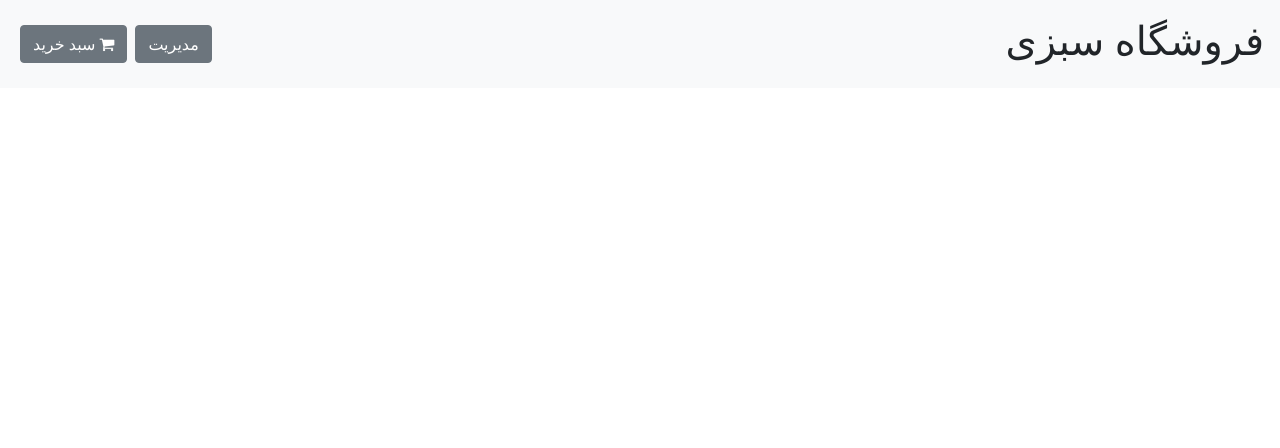
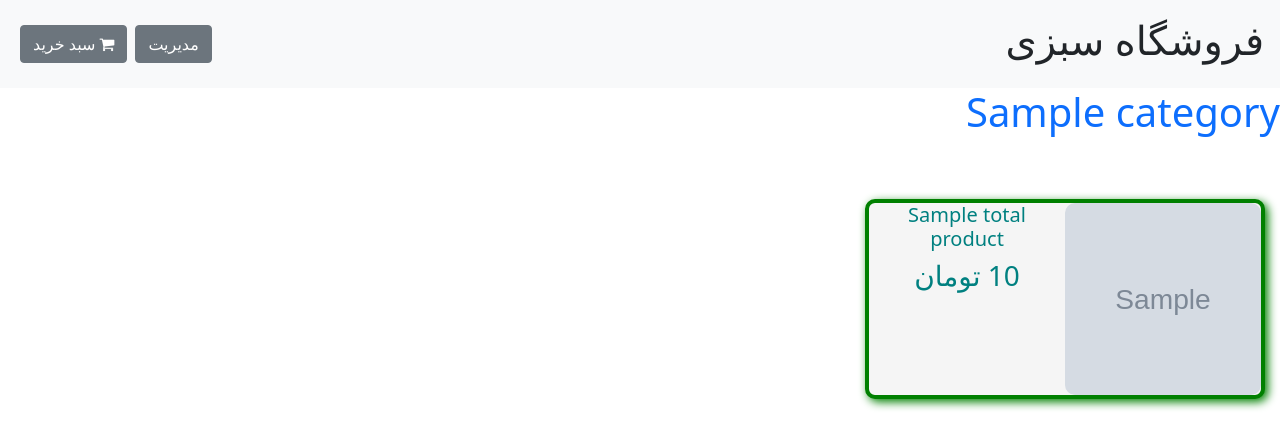
Before and after one commit to hottunasandwich/hypermarket, a Flask app: template hypermarket/store/templates/home.html in a window 1280 px wide. Shown: the top 448 px of the page. Run offline with Flask 2, Linux system fonts and the light colour scheme; the template is opened without the code that fills it: most values are stand-ins (such as "Sample title", 1, 10 or a date in 2020); grey boxes marked "Sample" are stand-in pictures; some libraries are stand-ins or nearby versions.

Commit message:
store page created

```diff
--- a/hypermarket/store/templates/cart.html
+++ b/hypermarket/store/templates/cart.html
@@ -20,13 +20,13 @@
         <div class="d-flex">
           <a
             class="btn btn-secondary m-1 text-blue"
-            href="{{ url_for('admin.product_manage') }}"
+            href="{{ url_for('admin.login') }}"
             role="button"
             >مدیریت</a
           >
           <a
             class="btn btn-secondary m-1 text-blue"
-            href="{{ url_for('admin.inventory_manage') }}"
+            href="{{ url_for('store.cart_creation') }}"
             role="button"
             > <i class="fa fa-shopping-cart" aria-hidden="true"></i>
             سبد خرید</a
--- a/hypermarket/store/templates/cart_approve.html
+++ b/hypermarket/store/templates/cart_approve.html
@@ -20,13 +20,13 @@
         <div class="d-flex">
           <a
             class="btn btn-secondary m-1 text-blue"
-            href="{{ url_for('admin.product_manage') }}"
+            href="{{ url_for('admin.login') }}"
             role="button"
             >مدیریت</a
           >
           <a
             class="btn btn-secondary m-1 text-blue"
-            href="{{ url_for('admin.inventory_manage') }}"
+            href="{{ url_for('store.cart_creation') }}"
             role="button"
             > <i class="fa fa-shopping-cart" aria-hidden="true"></i>
             سبد خرید</a
--- a/hypermarket/store/templates/category.html
+++ b/hypermarket/store/templates/category.html
@@ -1,4 +1,4 @@
-{% extends 'home.html' %}
+{% extends './home.html' %}
 {% block title %}دسته بندی ها{% endblock %}
 
 {% block content %}
--- a/hypermarket/store/templates/home.html
+++ b/hypermarket/store/templates/home.html
@@ -1,4 +1,3 @@
-{% block content %}
 <head>
     <meta charset="UTF-8" />
     <meta
@@ -15,24 +14,106 @@
 </head>
 
 <body lang="fa" dir="rtl">
-<nav class="navbar navbar-light bg-light p-3">
+  <nav class="navbar navbar-light bg-light p-3">
     <h1>فروشگاه سبزی</h1>
       <div class="d-flex">
         <a
           class="btn btn-secondary m-1 text-blue"
-          href="{{ url_for('admin.product_manage') }}"
+          href="{{ url_for('admin.login') }}"
           role="button"
           >مدیریت</a
         >
         <a
           class="btn btn-secondary m-1 text-blue"
-          href="{{ url_for('admin.inventory_manage') }}"
+          href="{{ url_for('store.cart_creation') }}"
           role="button"
           > <i class="fa fa-shopping-cart" aria-hidden="true"></i>
           سبد خرید</a
         >
       </div>
 </nav>
+
+{% for category in total_product.keys() %}
+<a class="text-decoration-none" href="{{url_for('store.category_selector', category_name=category)}}"><h1>{{category}}</h1></a>
+<div class="my-5">
+{% for pro in total_product[category] %}
+<!-- <p>{{pro['price']}}</p> -->
+
+<a class="box" id="{{pro['product_id']}}" href="{{url_for('store.product_selector', product_id=pro['product_id'])}}">
+  <div class="title">
+    <h5>{{pro['product_name']}}</h5>
+    <h3>{{pro['price']}} تومان</h3>
+  </div>
+  <img src="{{pro['image_link']}}"/>
+</a>
+
+
+{% endfor %}
+
+</div>
+{% endfor %}
+
+
+<style>
+  h5, h3{
+    text-align: center;
+    color: teal;
+  }
+
+  .box{
+    position: relative;
+    display: inline-block;
+    box-shadow: 3px 3px 5px black;
+    background-color:whitesmoke;
+    height: 200px;
+    width: 400px;
+    border: 4px solid green;
+    margin: 15px;
+    box-shadow:3px 3px 10px green;
+    background-size: 25%;
+    border-radius: 10px;
+
+}
+
+
+.box:hover{
+    box-shadow: 3px 3px 20px black;
+    cursor: pointer;
+    transition: all 0.8s;
+    background-color: rgb(255, 255, 0);
+
+}
+.box:active{
+    background-color: black;
+}
+
+
+.box img{
+    position: absolute;
+    right: 0px;
+    height: 100%;
+    width: 50%;
+    border-radius: 10px;
+
+
+}
+
+.title{
+    position: absolute;
+    left: 0px;
+    height: 100%;
+    width: 50%;
+
+}
+</style>
+
+<script src="https://code.jquery.com/jquery-3.2.1.slim.min.js" integrity="sha384-KJ3o2DKtIkvYIK3UENzmM7KCkRr/rE9/Qpg6aAZGJwFDMVNA/GpGFF93hXpG5KkN" crossorigin="anonymous"></script>
+<script src="https://cdnjs.cloudflare.com/ajax/libs/popper.js/1.12.9/umd/popper.min.js" integrity="sha384-ApNbgh9B+Y1QKtv3Rn7W3mgPxhU9K/ScQsAP7hUibX39j7fakFPskvXusvfa0b4Q" crossorigin="anonymous"></script>
+<script src="https://maxcdn.bootstrapcdn.com/bootstrap/4.0.0/js/bootstrap.min.js" integrity="sha384-JZR6Spejh4U02d8jOt6vLEHfe/JQGiRRSQQxSfFWpi1MquVdAyjUar5+76PVCmYl" crossorigin="anonymous"></script>
+</body>
+{% block content %}{% endblock %}
+
+
 <!-- <style>
     .back {
         text-shadow: 2px 5px 30px #000000;
@@ -43,10 +124,3 @@
         margin-top: 20%;
     }
 </style> -->
-
-
-<script src="https://code.jquery.com/jquery-3.2.1.slim.min.js" integrity="sha384-KJ3o2DKtIkvYIK3UENzmM7KCkRr/rE9/Qpg6aAZGJwFDMVNA/GpGFF93hXpG5KkN" crossorigin="anonymous"></script>
-<script src="https://cdnjs.cloudflare.com/ajax/libs/popper.js/1.12.9/umd/popper.min.js" integrity="sha384-ApNbgh9B+Y1QKtv3Rn7W3mgPxhU9K/ScQsAP7hUibX39j7fakFPskvXusvfa0b4Q" crossorigin="anonymous"></script>
-<script src="https://maxcdn.bootstrapcdn.com/bootstrap/4.0.0/js/bootstrap.min.js" integrity="sha384-JZR6Spejh4U02d8jOt6vLEHfe/JQGiRRSQQxSfFWpi1MquVdAyjUar5+76PVCmYl" crossorigin="anonymous"></script>
-</body>
-{% endblock %}
```
Also changed, not shown: hypermarket/store/templates/product.html (+6 -1 lines), hypermarket/store/views.py (+40 -5 lines).
